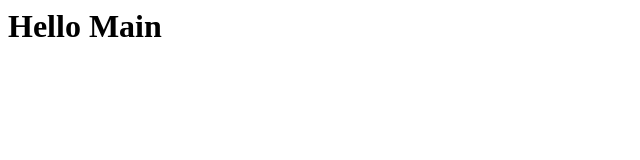
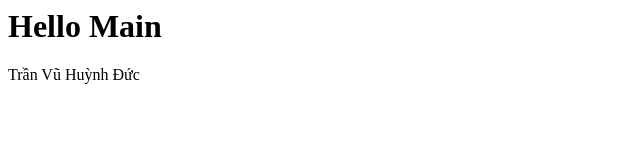
Before and after one commit to HuynhDuc23/git, a plain HTML site: page index.html in a window 1280 px wide. Shown: the whole page, without its empty margins (0-640 px from the left). Drawn offline with Linux system fonts and the light colour scheme.

Commit message:
Update index.html

```diff
--- a/index.html
+++ b/index.html
@@ -9,5 +9,5 @@
 <body>
     <h1>Hello Main</h1>
 </body>
-
+     Trần Vũ Huỳnh Đức
 </html>
```
